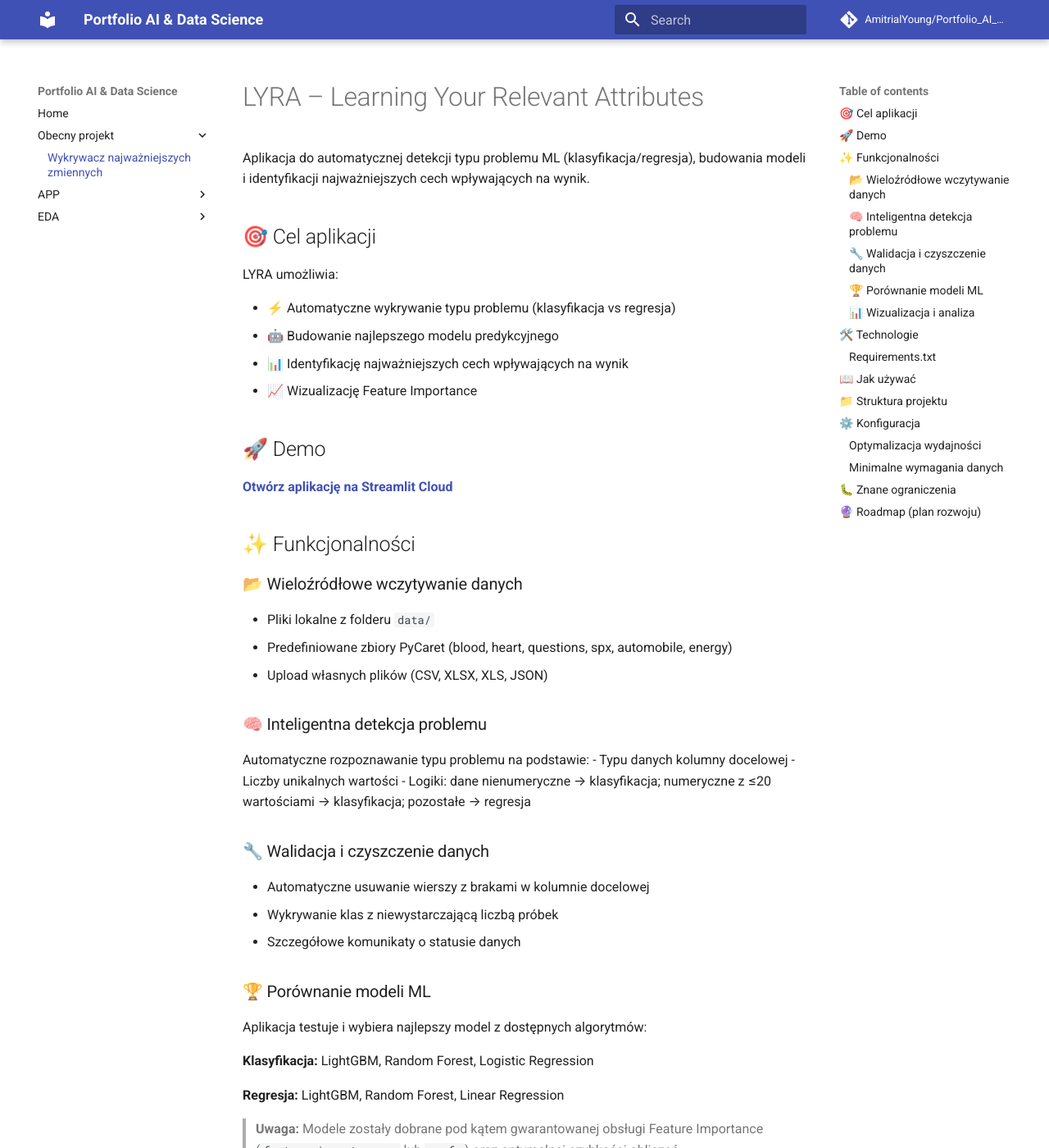
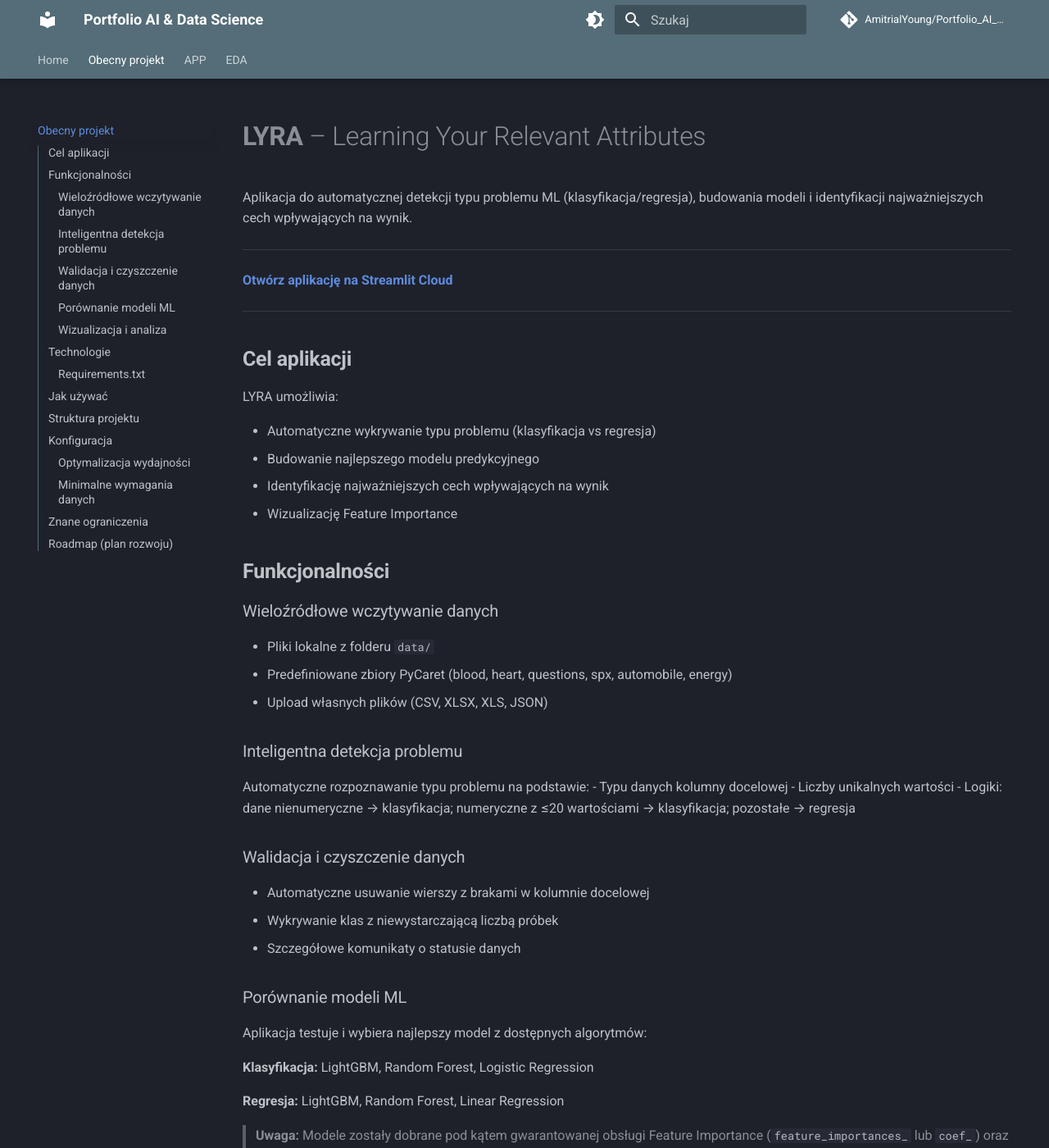
Before and after one commit to AmitrialYoung/Portfolio_AI_-_Data_Science, an MkDocs documentation site: the page built from docs/obecny/index.md, in a window 1280 px wide and 1400 px high. Shown: the whole window at 82% size. Built offline with MkDocs 1.6.1 and Material for MkDocs 9.7.7, drawn with Linux system fonts in a browser that asks for light colours; comment, search, counter and statistics services are not loaded; some of the changed text lies outside the part shown.

Commit message:
Modyfikacja menu + kolory

````diff
--- a/docs/obecny/index.md
+++ b/docs/obecny/index.md
@@ -1,39 +1,41 @@
-# LYRA – Learning Your Relevant Attributes
+# **LYRA** – Learning Your Relevant Attributes
 
 Aplikacja do automatycznej detekcji typu problemu ML (klasyfikacja/regresja), budowania modeli i identyfikacji najważniejszych cech wpływających na wynik.
 
-## 🎯 Cel aplikacji
+---
+**[Otwórz aplikację na Streamlit Cloud](https://lyraapp.streamlit.app/)**
+
+---
+
+## **Cel aplikacji**
 
 LYRA umożliwia:
 
-- ⚡ Automatyczne wykrywanie typu problemu (klasyfikacja vs regresja)
-- 🤖 Budowanie najlepszego modelu predykcyjnego
-- 📊 Identyfikację najważniejszych cech wpływających na wynik
-- 📈 Wizualizację Feature Importance
+- Automatyczne wykrywanie typu problemu (klasyfikacja vs regresja)
+- Budowanie najlepszego modelu predykcyjnego
+- Identyfikację najważniejszych cech wpływających na wynik
+- Wizualizację Feature Importance
 
-## 🚀 Demo
 
-**[Otwórz aplikację na Streamlit Cloud](https://lyraapp.streamlit.app/)**
+## **Funkcjonalności**
 
-## ✨ Funkcjonalności
-
-### 📂 Wieloźródłowe wczytywanie danych
+### Wieloźródłowe wczytywanie danych
 - Pliki lokalne z folderu `data/`
 - Predefiniowane zbiory PyCaret (blood, heart, questions, spx, automobile, energy)
 - Upload własnych plików (CSV, XLSX, XLS, JSON)
 
-### 🧠 Inteligentna detekcja problemu
+### Inteligentna detekcja problemu
 Automatyczne rozpoznawanie typu problemu na podstawie:
 - Typu danych kolumny docelowej
 - Liczby unikalnych wartości
 - Logiki: dane nienumeryczne → klasyfikacja; numeryczne z ≤20 wartościami → klasyfikacja; pozostałe → regresja
 
-### 🔧 Walidacja i czyszczenie danych
+### Walidacja i czyszczenie danych
 - Automatyczne usuwanie wierszy z brakami w kolumnie docelowej
 - Wykrywanie klas z niewystarczającą liczbą próbek
 - Szczegółowe komunikaty o statusie danych
 
-### 🏆 Porównanie modeli ML
+### Porównanie modeli ML
 Aplikacja testuje i wybiera najlepszy model z dostępnych algorytmów:
 
 **Klasyfikacja:** LightGBM, Random Forest, Logistic Regression
@@ -64,7 +69,7 @@ numpy
 openpyxl
 ```
 
-## 📖 Jak używać
+## **Jak używać**
 
 1. **Wybierz źródło danych** – lokalny plik, PyCaret dataset lub upload własny
 2. **Wczytaj dane** – aplikacja wyświetli podgląd i statystyki
@@ -72,7 +77,7 @@ openpyxl
 4. **Wykryj cechy** – kliknij przycisk "🔍 Wykryj najważniejsze cechy"
 5. **Analiza wyników** – zobacz wykres Feature Importance i najważniejszą cechę
 
-## 📁 Struktura projektu
+## Struktura projektu
 
 ```
 lyra/
@@ -85,7 +90,7 @@ lyra/
 └── README.md              # Dokumentacja
 ```
 
-## ⚙️ Konfiguracja
+## **Konfiguracja**
 
 ### Optymalizacja wydajności
 - Cross-validation zredukowane do 2 foldów (domyślnie 10) dla szybszych obliczeń
@@ -95,13 +100,13 @@ lyra/
 - Minimum 10 wierszy po usunięciu braków w kolumnie docelowej
 - Dla klasyfikacji: każda klasa musi mieć ≥2 próbki
 
-## 🐛 Znane ograniczenia
+## **Znane ograniczenia**
 
 - Modele bez `feature_importances_` lub `coef_` nie są obsługiwane (np. KNN, Naive Bayes, niektóre SVM)
 - Długie obliczenia na dużych zbiorach danych (>1000 wierszy) mogą przekraczać limity Streamlit Cloud
 - Brak obsługi danych tekstowych (NLP) – wymagane jest preprocessowanie
 
-## 🔮 Roadmap (plan rozwoju)
+## **Roadmap** (plan rozwoju)
 
 - SHAP values dla głębszej interpretacji modeli
 - Automatyczny wybór kolumny docelowej
--- a/mkdocs.yml
+++ b/mkdocs.yml
@@ -7,33 +7,40 @@ repo_url: https://github.com/AmitrialYoung/Portfolio_AI_-_Data_Science
 
 theme:
   name: material
+  language: pl
+  features:
+    - navigation.tabs          # Główne menu na górze
+    - navigation.tabs.sticky   # Menu zostaje przy przewijaniu
+    - navigation.sections      # Grupowanie sekcji
+    - navigation.expand        # Automatyczne rozwijanie
+    - toc.integrate            # INTEGRACJA: Spis treści strony wędruje do menu
+    - content.code.copy
+
   palette:
-    # scheme: slate
-    primary: indigo
-    accent: indigo
+    - scheme: slate
+      primary: blue grey
+      accent: cyan
+      toggle:
+        icon: material/brightness-4
+        name: Tryb jasny
+    - scheme: default
+      primary: indigo
+      accent: indigo
+      toggle:
+        icon: material/brightness-7
+        name: Tryb ciemny
 
-  #   # Palette toggle for light mode
-  #   - media: "(prefers-color-scheme: light)"
-  #     scheme: default
-  #     primary: indigo
-  #     accent: indigo
-  #     toggle:
-  #       icon: material/toggle-switch
-  #       name: Switch to dark mode
-
-  #   # Palette toggle for dark mode
-  #   - media: "(prefers-color-scheme: dark)"
-  #     scheme: slate
-  #     primary: indigo
-  #     accent: indigo
-  #     toggle:
-  #       icon: material/toggle-switch-off-outline
-  #       name: Switch to light mode
+markdown_extensions:
+  - attr_list
+  - tables
+  - pymdownx.superfences
+  - pymdownx.emoji:
+      emoji_index: !!python/name:material.extensions.emoji.twemoji
+      emoji_generator: !!python/name:material.extensions.emoji.to_svg
 
 nav:
   - Home: index.md
-  - Obecny projekt:
-      - Wykrywacz najważniejszych zmiennych: obecny/index.md
+  - Obecny projekt: obecny/index.md
   - APP:
       - Community Matching App: Community Matching App/index.md
       - Half-Marathon Time Predictor: Half-Marathon Time Predictor/index.md
````
Also changed, not shown: other parts of docs/obecny/index.md (+9 -10 lines), docs/Community Matching App/index.md (+13 -21 lines), docs/Half-Marathon Time Predictor/index.md (+5 -5 lines), docs/index.md (+9 -9 lines), 1 other file.
